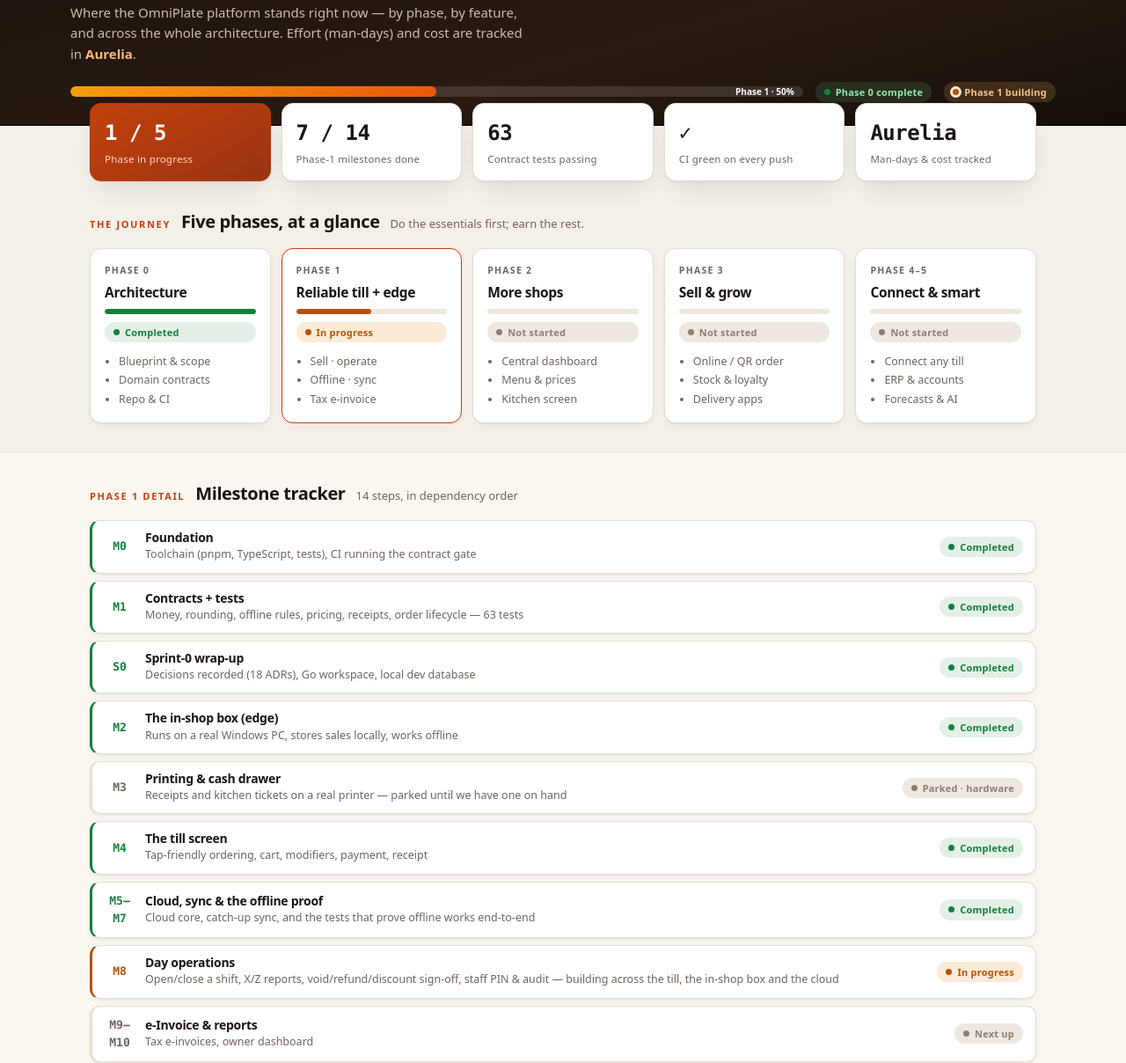
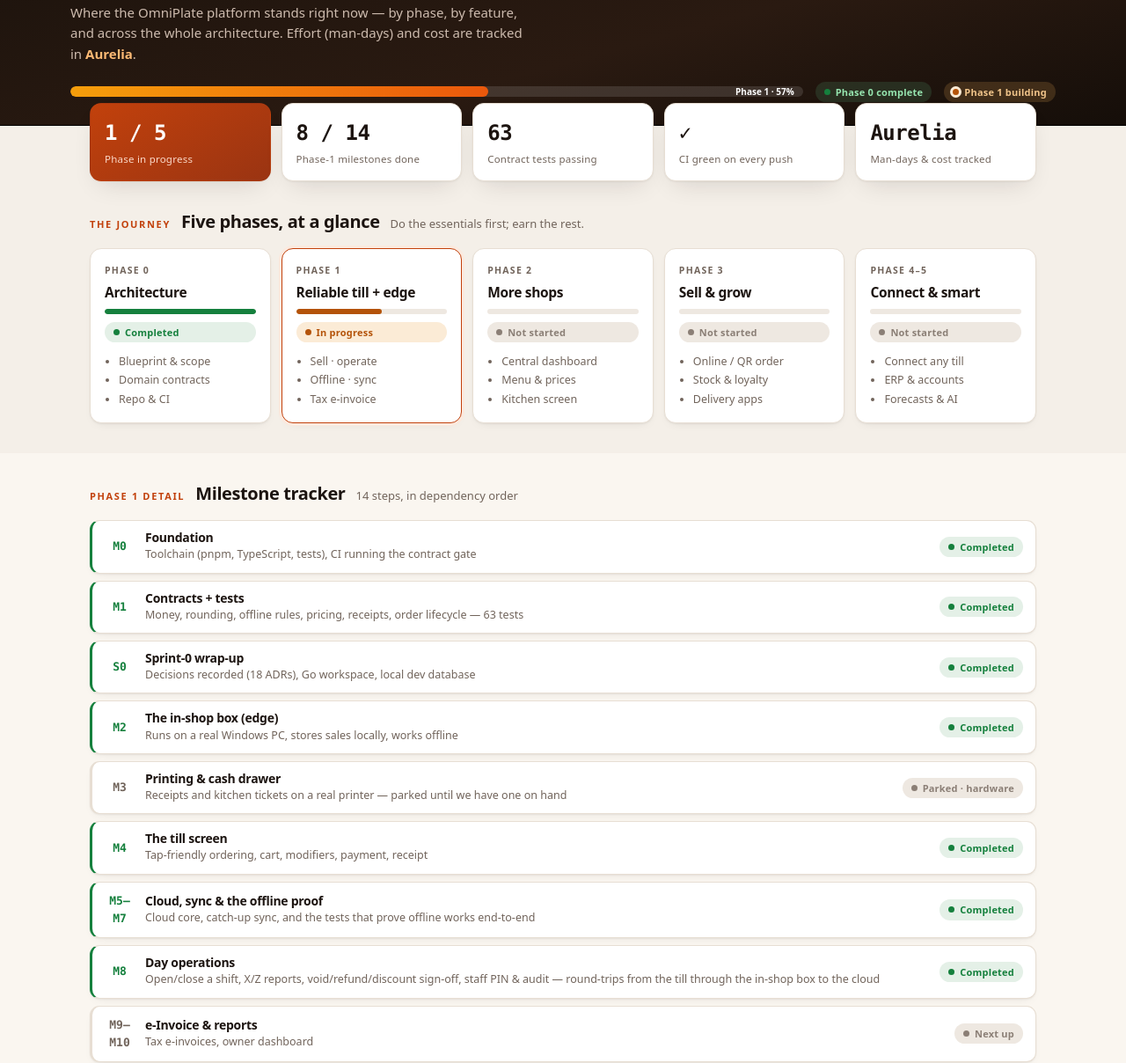
Before and after one commit to miorfaridhal/omniplate-progress, a plain HTML site: page index.html in a window 1280 px wide. Shown: the part 118-1326 px from the top of the page at 88% size. Drawn offline with Linux system fonts and the light colour scheme.

Commit message:
Mirror dashboard from miorfaridhal/unified-commerce@8710be1

```diff
--- a/index.html
+++ b/index.html
@@ -144,7 +144,7 @@ footer .flinks{display:flex;gap:14px;flex-wrap:wrap;margin-bottom:12px}
     <h1>Build Progress</h1>
     <p class="sub">Where the OmniPlate platform stands right now — by phase, by feature, and across the whole architecture. Effort (man-days) and cost are tracked in <b style="color:#FDBA74">Aurelia</b>.</p>
     <div class="overall">
-      <div class="obar"><i style="width:50%"></i><b>Phase 1 · 50%</b></div>
+      <div class="obar"><i style="width:57%"></i><b>Phase 1 · 57%</b></div>
       <span class="st done" style="background:rgba(84,168,115,.18);color:#96E6B0">Phase 0 complete</span>
       <span class="st prog" style="background:rgba(216,154,75,.2);color:#F0C48A">Phase 1 building</span>
     </div>
@@ -156,7 +156,7 @@ footer .flinks{display:flex;gap:14px;flex-wrap:wrap;margin-bottom:12px}
 <section class="wrap" style="padding-top:0">
   <div class="kpis">
     <div class="kpi hl"><div class="k">1 / 5</div><div class="l">Phase in progress</div></div>
-    <div class="kpi"><div class="k">7 / 14</div><div class="l">Phase-1 milestones done</div></div>
+    <div class="kpi"><div class="k">8 / 14</div><div class="l">Phase-1 milestones done</div></div>
     <div class="kpi"><div class="k">63</div><div class="l">Contract tests passing</div></div>
     <div class="kpi"><div class="k">✓</div><div class="l">CI green on every push</div></div>
     <div class="kpi"><div class="k">Aurelia</div><div class="l">Man-days &amp; cost tracked</div></div>
@@ -175,7 +175,7 @@ footer .flinks{display:flex;gap:14px;flex-wrap:wrap;margin-bottom:12px}
     </div>
     <div class="phase now">
       <div class="pn">Phase 1</div><h3>Reliable till + edge</h3>
-      <div class="pbar"><i style="width:50%"></i></div>
+      <div class="pbar"><i style="width:57%"></i></div>
       <span class="st prog">In progress</span>
       <ul><li>Sell · operate</li><li>Offline · sync</li><li>Tax e-invoice</li></ul>
     </div>
@@ -211,7 +211,7 @@ footer .flinks{display:flex;gap:14px;flex-wrap:wrap;margin-bottom:12px}
     <div class="m todo"><div class="id">M3</div><div class="body"><h4>Printing &amp; cash drawer</h4><p>Receipts and kitchen tickets on a real printer — parked until we have one on hand</p></div><span class="st todo">Parked · hardware</span></div>
     <div class="m done"><div class="id">M4</div><div class="body"><h4>The till screen</h4><p>Tap-friendly ordering, cart, modifiers, payment, receipt</p></div><span class="st done">Completed</span></div>
     <div class="m done"><div class="id">M5–M7</div><div class="body"><h4>Cloud, sync &amp; the offline proof</h4><p>Cloud core, catch-up sync, and the tests that prove offline works end-to-end</p></div><span class="st done">Completed</span></div>
-    <div class="m prog"><div class="id">M8</div><div class="body"><h4>Day operations</h4><p>Open/close a shift, X/Z reports, void/refund/discount sign-off, staff PIN &amp; audit — building across the till, the in-shop box and the cloud</p></div><span class="st prog">In progress</span></div>
+    <div class="m done"><div class="id">M8</div><div class="body"><h4>Day operations</h4><p>Open/close a shift, X/Z reports, void/refund/discount sign-off, staff PIN &amp; audit — round-trips from the till through the in-shop box to the cloud</p></div><span class="st done">Completed</span></div>
     <div class="m todo"><div class="id">M9–M10</div><div class="body"><h4>e-Invoice &amp; reports</h4><p>Tax e-invoices, owner dashboard</p></div><span class="st todo">Next up</span></div>
     <div class="m todo"><div class="id">M11–M12</div><div class="body"><h4>Rollout &amp; DuitNow QR</h4><p>Set up a shop from a code; scan-to-pay</p></div><span class="st todo">Not started</span></div>
     <div class="m todo"><div class="id">M13</div><div class="body"><h4>First pilot shop</h4><p>Trades a full week, unattended</p></div><span class="st todo">Not started</span></div>
@@ -270,7 +270,7 @@ footer .flinks{display:flex;gap:14px;flex-wrap:wrap;margin-bottom:12px}
   <div class="grid2">
     <div class="card">
       <h3>Working on right now</h3>
-      <div class="todoli"><span class="b"></span><div><b>Day operations (M8)</b> — open/close a shift, X/Z reports, void/refund/discount sign-off, staff PIN &amp; audit are built and tested across the till, the in-shop box and the cloud; connecting the full round-trip next.</div></div>
+      <div class="todoli"><span class="b" style="background:var(--done);border-color:var(--done)"></span><div><b>Day operations (M8)</b> — open/close a shift, X/Z reports, void/refund/discount sign-off, staff PIN &amp; audit now round-trip from the till to the cloud. <span style="color:var(--done);font-weight:600">Just shipped</span></div></div>
       <div class="todoli"><span class="b"></span><div><b>Tax e-invoices (M9)</b> — the compliance-forced sales window is open right now.</div></div>
       <div class="todoli"><span class="b" style="background:var(--done);border-color:var(--done)"></span><div><b>Per-item tax — 6% food / 8% alcohol</b> rings on the same bill in the till. <span style="color:var(--done);font-weight:600">Shipped</span></div></div>
     </div>
@@ -279,7 +279,7 @@ footer .flinks{display:flex;gap:14px;flex-wrap:wrap;margin-bottom:12px}
       <p>Effort in man-days and cost for every piece of work is recorded and tracked in Aurelia, the companion tracking system.</p>
       <div style="margin-top:12px">
         <div class="row"><span>Phase 0 (architecture)</span><b>Done</b></div>
-        <div class="row"><span>Phase 1 progress</span><b>7 / 14</b></div>
+        <div class="row"><span>Phase 1 progress</span><b>8 / 14</b></div>
         <div class="row"><span>Man-days &amp; cost</span><b>in Aurelia</b></div>
       </div>
     </div>
```
